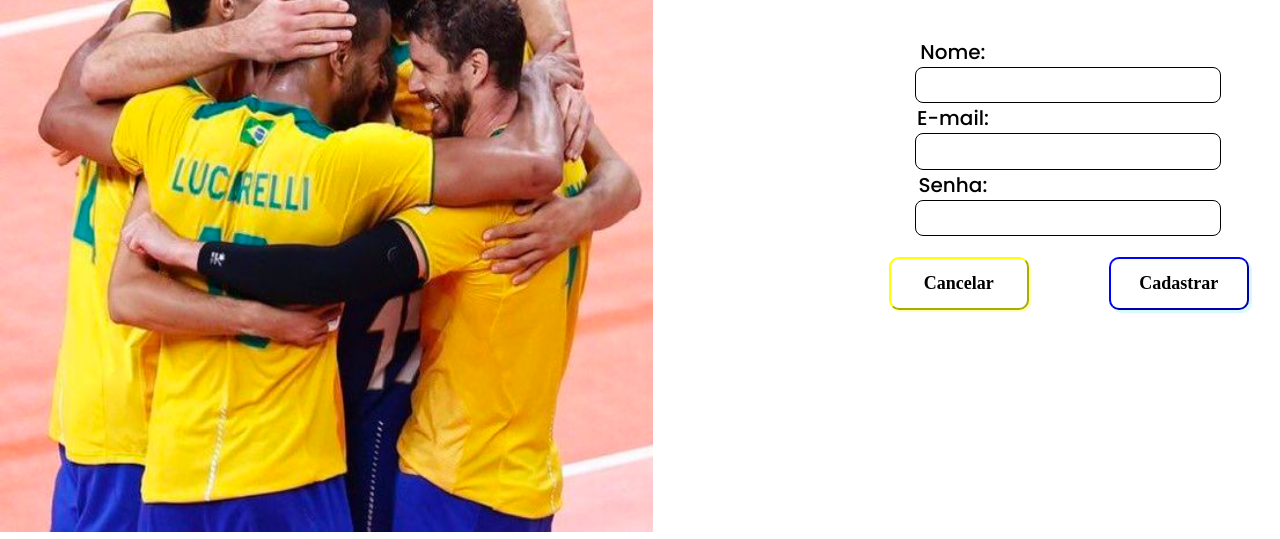
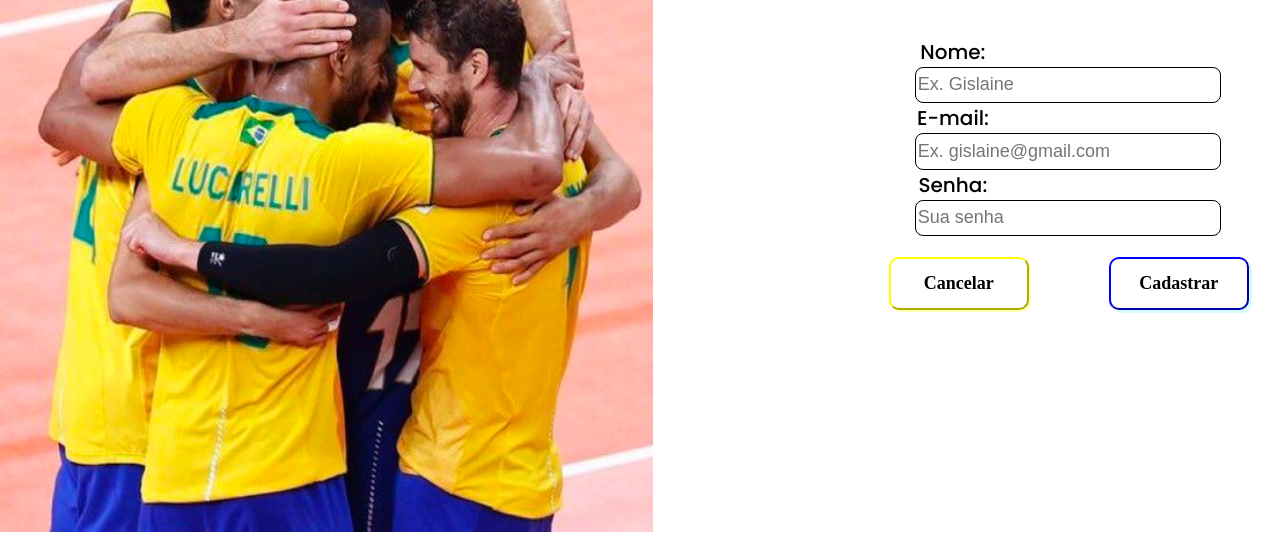
Before and after one commit to Gislaine00/Projeto-Individual-Voleibol, a website: page public/cadastro.html in a window 1280 px wide. Shown: the part 268-807 px from the top of the page. Drawn offline with Linux system fonts and the light colour scheme.

Commit message:
colocando placeholder nos forms

```diff
--- a/public/cadastro.html
+++ b/public/cadastro.html
@@ -28,18 +28,15 @@
 
 
                 <label class="labelForm">Nome:</label>
-                <input class="inputNome" id="inputNome"><br>
+                <input class="inputNome" id="inputNome" placeholder="Ex. Gislaine"><br>
 
                 <label class="labelForm">E-mail:</label>
-                <input class="inputCad" id="inputEmail"><br>
+                <input class="inputCad" id="inputEmail" placeholder="Ex. gislaine@gmail.com"><br>
 
                 <label class="labelForm">Senha:</label>
-                <input class="inputSenha" id="inputSenha" type="password"><br>
+                <input class="inputSenha" id="inputSenha" type="password" placeholder="Sua senha"><br>
             </div>
 
-                <!-- <input class="inpMostrarSenha" type="checkbox" onclick="mostrarSenha()">
-                <span class="spanMostrarSenha">Mostrar senha</span>
-             -->
             <div class="botao">
                 <button class="btnCancelar" onclick="cancelar()">Cancelar</button><br>
                 <button class="btnCadastrar" onclick="cadastrar()">Cadastrar</button><br>
```
Also changed, not shown: public/login.html (+2 -2 lines), public/script.js (+10 -0 lines).
